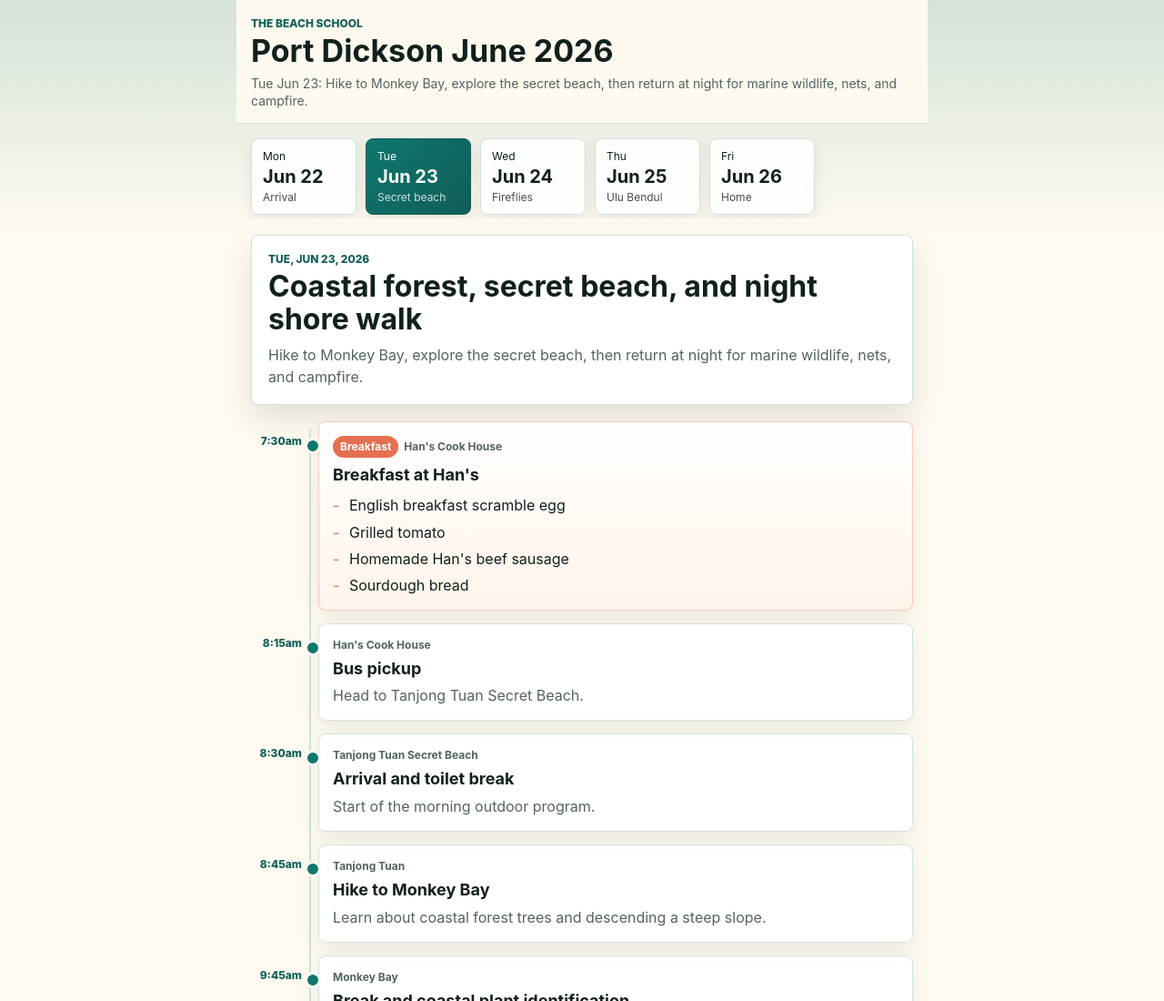
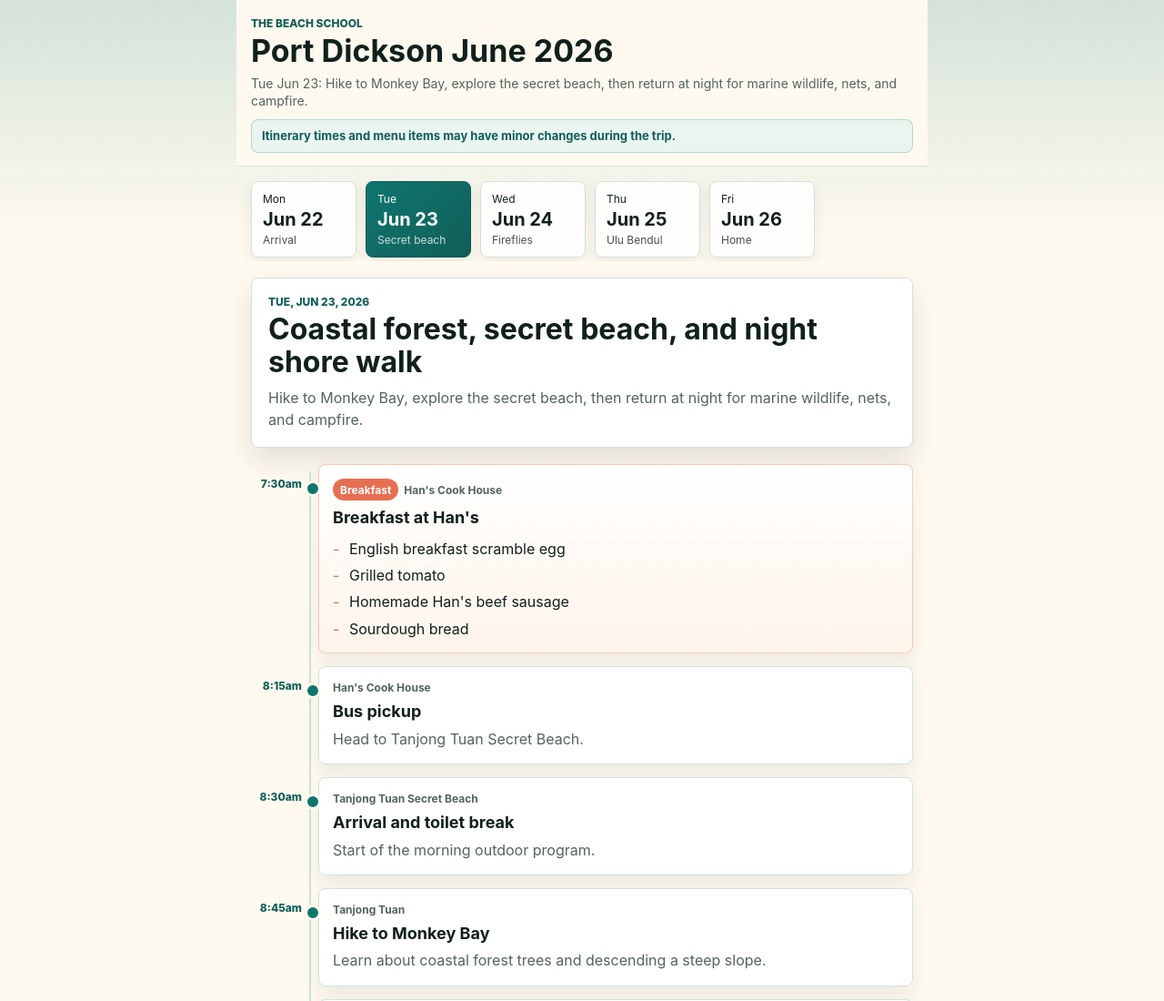
Before and after one commit to Deepikar8/port-dickson-guide, a plain HTML site: page index.html in a window 1280 px wide. Shown: the top 1100 px of the page at 91% size. Drawn offline with Linux system fonts and the light colour scheme.

Commit message:
feat: add guide change notice

```diff
--- a/app.js
+++ b/app.js
@@ -246,6 +246,8 @@ const tripDays = [
   }
 ];
 
+const changeNotice = "Itinerary times and menu items may have minor changes during the trip.";
+
 const requiredMenuItems = [
   "English breakfast scramble egg",
   "Grilled tomato",
@@ -306,6 +308,7 @@ function renderApp() {
 
 function renderHeader(day) {
   document.querySelector("#selected-day-summary").textContent = `${day.weekday} ${day.shortDate}: ${day.summary}`;
+  document.querySelector("#change-notice").textContent = changeNotice;
 }
 
 function renderDayTabs(activeDay) {
@@ -383,8 +386,8 @@ function escapeHtml(value) {
 }
 
 if (typeof window !== "undefined") {
-  window.portDicksonGuide = { tripDays, requiredMenuItems };
+  window.portDicksonGuide = { changeNotice, tripDays, requiredMenuItems };
   renderApp();
 }
 
-export { tripDays, requiredMenuItems };
+export { changeNotice, tripDays, requiredMenuItems };
--- a/index.html
+++ b/index.html
@@ -14,6 +14,7 @@
         <p class="eyebrow">The Beach School</p>
         <h1>Port Dickson June 2026</h1>
         <p id="selected-day-summary" class="header-summary">Loading itinerary...</p>
+        <p id="change-notice" class="change-notice"></p>
       </header>
 
       <nav class="day-tabs" aria-label="Trip days" id="day-tabs"></nav>
--- a/styles.css
+++ b/styles.css
@@ -78,6 +78,18 @@ h1 {
   color: var(--muted);
   font-size: 14px;
   line-height: 1.4;
+}
+
+.change-notice {
+  margin: 10px 0 0;
+  padding: 9px 11px;
+  color: var(--teal-dark);
+  font-size: 13px;
+  font-weight: 750;
+  line-height: 1.35;
+  border: 1px solid rgba(15, 118, 110, 0.24);
+  border-radius: 8px;
+  background: rgba(231, 245, 240, 0.88);
 }
 
 .day-tabs {
--- a/validate-data.mjs
+++ b/validate-data.mjs
@@ -1,6 +1,10 @@
-import { requiredMenuItems, tripDays } from "./app.js";
+import { changeNotice, requiredMenuItems, tripDays } from "./app.js";
 
 const failures = [];
+
+if (!/itinerary/i.test(changeNotice) || !/menu/i.test(changeNotice) || !/minor changes/i.test(changeNotice)) {
+  failures.push("Change notice should mention itinerary, menu, and minor changes.");
+}
 
 if (tripDays.length !== 5) {
   failures.push(`Expected 5 trip days, found ${tripDays.length}.`);
```
